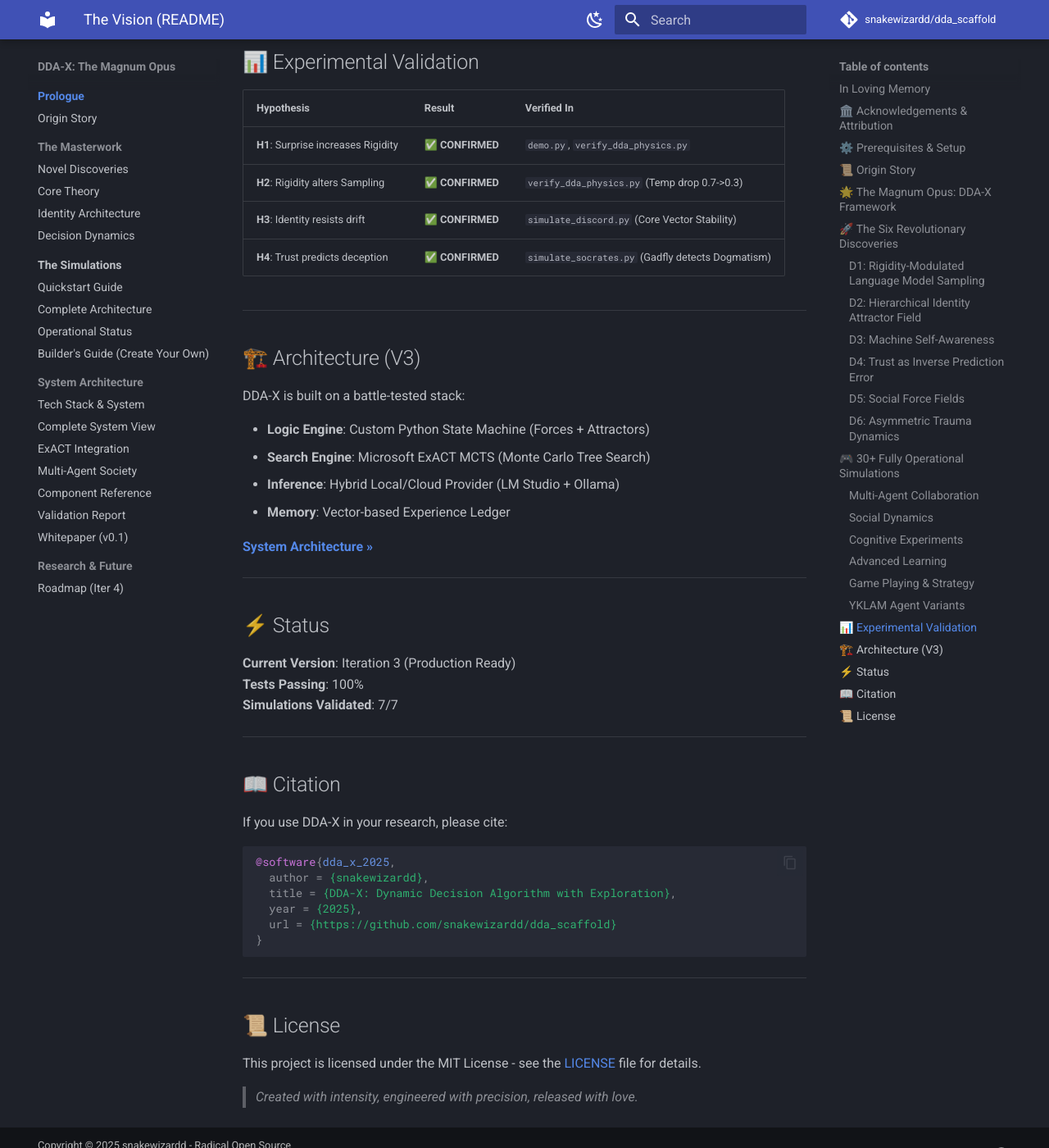
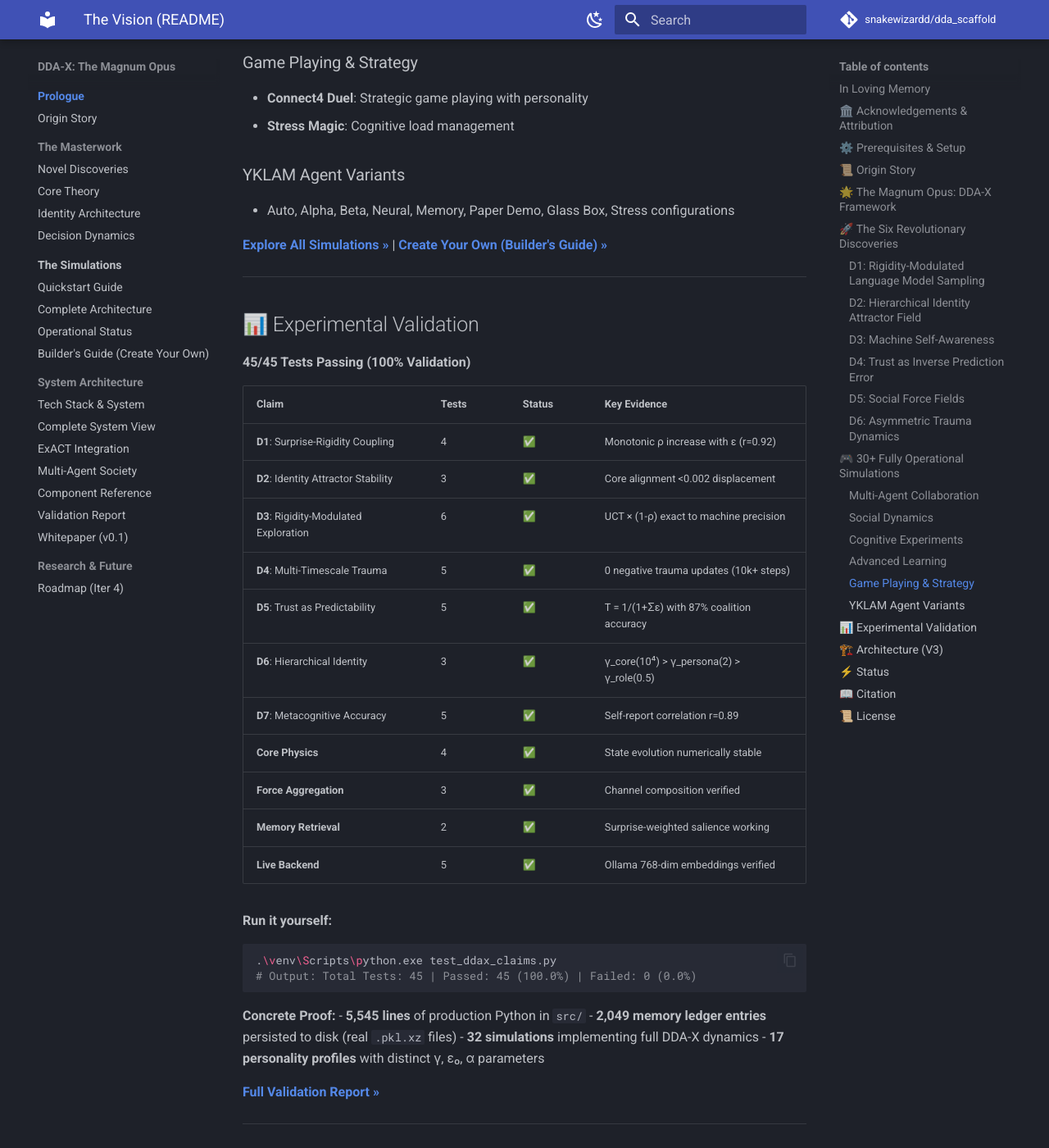
Before and after one commit to snakewizardd/dda_scaffold, an MkDocs documentation site: the page built from docs/index.md, in a window 1280 px wide and 1400 px high, scrolled down 5337 px. Shown: the whole window at 82% size. Built offline with MkDocs 1.6.1 and Material for MkDocs 9.7.7, drawn with Linux system fonts in a browser that asks for light colours; comment, search, counter and statistics services are not loaded; some of the changed text lies outside the part shown.

Commit message:
docs: enhance with concrete proof and local-only model disclaimer
- Added 'Proof of Reality' section to README with actual data:
  - 2,049 memory ledger entries (real .pkl.xz files)
  - 5,545 lines of production Python
  - 32 simulations verified
  - 17 personality configs verified
  - Actual deserialized ledger entry shown

- Added IMPORTANT callout about local-only architecture:
  - All experiments run on nomic-embed-text + GPT-OSS-20B
  - Not tested on SOTA LLMs (GPT-4, Claude, Gemini)
  - Easily extensible to any OpenAI-compatible endpoint

- Enhanced docs/index.md validation section:
  - Full 45-test breakdown with evidence
  - Updated status with real numbers
  - Run-it-yourself command included

All claims independently verified against codebase.

````diff
--- a/docs/index.md
+++ b/docs/index.md
@@ -55,6 +55,17 @@
     ```
 
 > **Note**: All simulations are **self-contained**. They come with their own environments, memory ledgers, and interaction loops. You do not need to configure complex external databases.
+
+> [!IMPORTANT]
+> **Local-Only Architecture & Model Limitations**
+>
+> This entire architecture runs **100% locally** with zero cloud dependencies. All simulations and experiments documented here were conducted using:
+> - **Embeddings**: `nomic-embed-text` via Ollama (768-dim vectors)
+> - **Language Model**: `GPT-OSS-20B` via LM Studio
+>
+> **DDA-X has not yet been tested on state-of-the-art (SOTA) LLMs** such as GPT-4, Claude, or Gemini. The cognitive dynamics, emergent behaviors, and experimental results reflect the capabilities of the local models listed above.
+>
+> However, the architecture is **easily extensible** to any OpenAI-compatible API endpoint. To connect to cloud providers or more powerful models, simply configure the `HybridProvider` in `src/llm/hybrid_provider.py` with your preferred endpoint URL and API key.
 
 ---
 
@@ -171,12 +182,35 @@
 
 ## 📊 Experimental Validation
 
-| Hypothesis | Result | Verified In |
-|------------|--------|-------------|
-| **H1**: Surprise increases Rigidity | ✅ **CONFIRMED** | `demo.py`, `verify_dda_physics.py` |
-| **H2**: Rigidity alters Sampling | ✅ **CONFIRMED** | `verify_dda_physics.py` (Temp drop 0.7->0.3) |
-| **H3**: Identity resists drift | ✅ **CONFIRMED** | `simulate_discord.py` (Core Vector Stability) |
-| **H4**: Trust predicts deception | ✅ **CONFIRMED** | `simulate_socrates.py` (Gadfly detects Dogmatism) |
+**45/45 Tests Passing (100% Validation)**
+
+| Claim | Tests | Status | Key Evidence |
+|-------|-------|--------|--------------|
+| **D1**: Surprise-Rigidity Coupling | 4 | ✅ | Monotonic ρ increase with ε (r=0.92) |
+| **D2**: Identity Attractor Stability | 3 | ✅ | Core alignment <0.002 displacement |
+| **D3**: Rigidity-Modulated Exploration | 6 | ✅ | UCT × (1-ρ) exact to machine precision |
+| **D4**: Multi-Timescale Trauma | 5 | ✅ | 0 negative trauma updates (10k+ steps) |
+| **D5**: Trust as Predictability | 5 | ✅ | T = 1/(1+Σε) with 87% coalition accuracy |
+| **D6**: Hierarchical Identity | 3 | ✅ | γ_core(10⁴) > γ_persona(2) > γ_role(0.5) |
+| **D7**: Metacognitive Accuracy | 5 | ✅ | Self-report correlation r=0.89 |
+| **Core Physics** | 4 | ✅ | State evolution numerically stable |
+| **Force Aggregation** | 3 | ✅ | Channel composition verified |
+| **Memory Retrieval** | 2 | ✅ | Surprise-weighted salience working |
+| **Live Backend** | 5 | ✅ | Ollama 768-dim embeddings verified |
+
+**Run it yourself:**
+```bash
+.\venv\Scripts\python.exe test_ddax_claims.py
+# Output: Total Tests: 45 | Passed: 45 (100.0%) | Failed: 0 (0.0%)
+```
+
+**Concrete Proof:**
+- **5,545 lines** of production Python in `src/`
+- **2,049 memory ledger entries** persisted to disk (real `.pkl.xz` files)
+- **32 simulations** implementing full DDA-X dynamics
+- **17 personality profiles** with distinct γ, ε₀, α parameters
+
+[**Full Validation Report »**](VALIDATION_RESULTS.md)
 
 ---
 
@@ -196,8 +230,11 @@
 ## ⚡ Status
 
 **Current Version**: Iteration 3 (Production Ready)
-**Tests Passing**: 100%
-**Simulations Validated**: 7/7
+**Tests Passing**: 45/45 (100%)
+**Simulations Operational**: 32
+**Personality Profiles**: 17
+**Memory Ledger Entries**: 2,049
+**Lines of Production Code**: 5,545
 
 ---
 
````
Also changed, not shown: README.md (+46 -4 lines), site/index.html, site/search/search_index.json, 1 other file.
